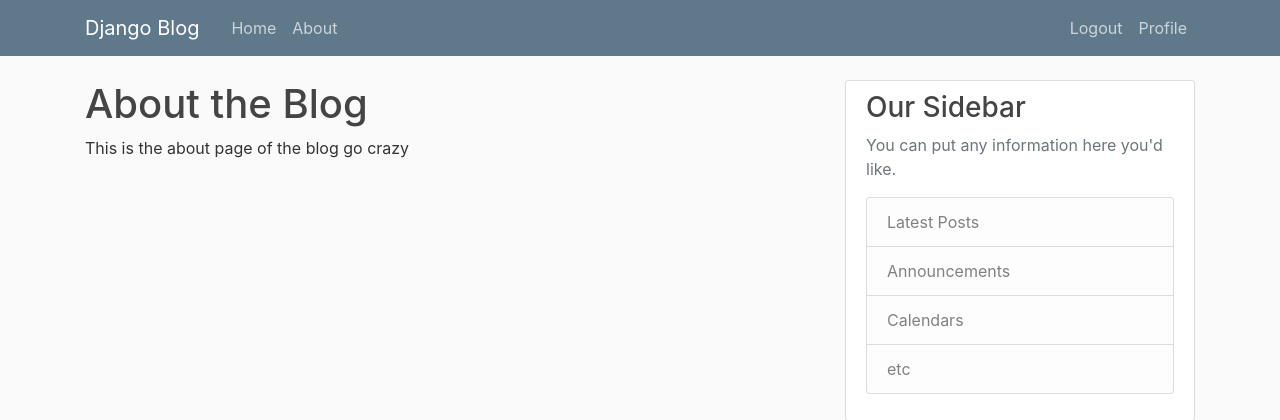
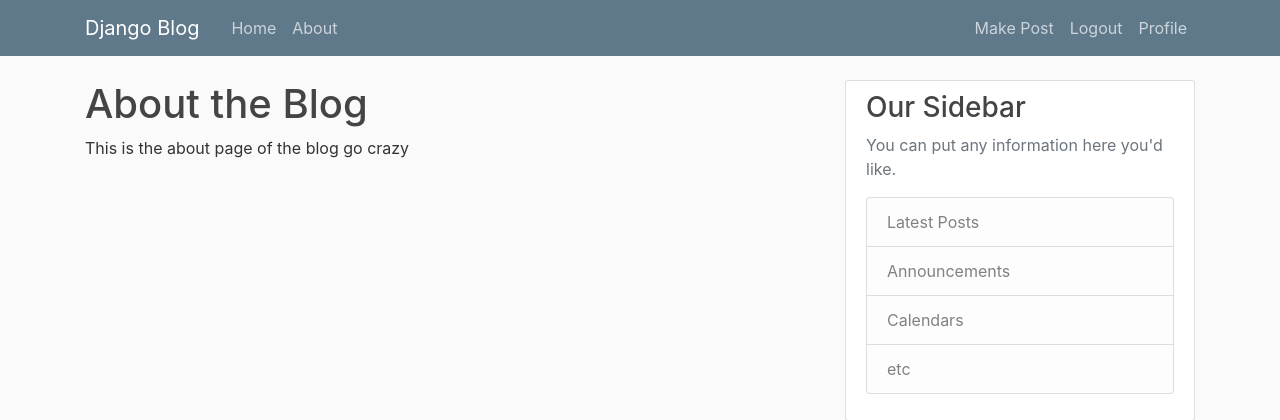
Before and after one commit to tracer11/django_blog, a Django app: page /about/ in a window 1280 px wide. Shown: the top 420 px of the page. Run offline with Django 3.2, Linux system fonts and the light colour scheme; a user stored in the database is signed in; some libraries are stand-ins or nearby versions.

Commit message:
more post creation logic

```diff
--- a/blog/templates/blog/base.html
+++ b/blog/templates/blog/base.html
@@ -32,6 +32,7 @@
           <!-- Navbar Right Side -->
           <div class="navbar-nav">
             {% if user.is_authenticated %}
+              <a class="nav-item nav-link" href="{% url 'blog-make-post' %}">Make Post</a>
               <a class="nav-item nav-link" href="{% url 'logout' %}">Logout</a>
               <a class="nav-item nav-link" href="{% url 'profile' %}">Profile</a>
             {% else %}
--- a/blog/urls.py
+++ b/blog/urls.py
@@ -4,4 +4,5 @@ from . import views
 urlpatterns = [
     path('', views.home, name='blog-home'),
     path('about/', views.about, name='blog-about'),
+    path('create/', views.create, name='blog-make-post'),
 ]
```
